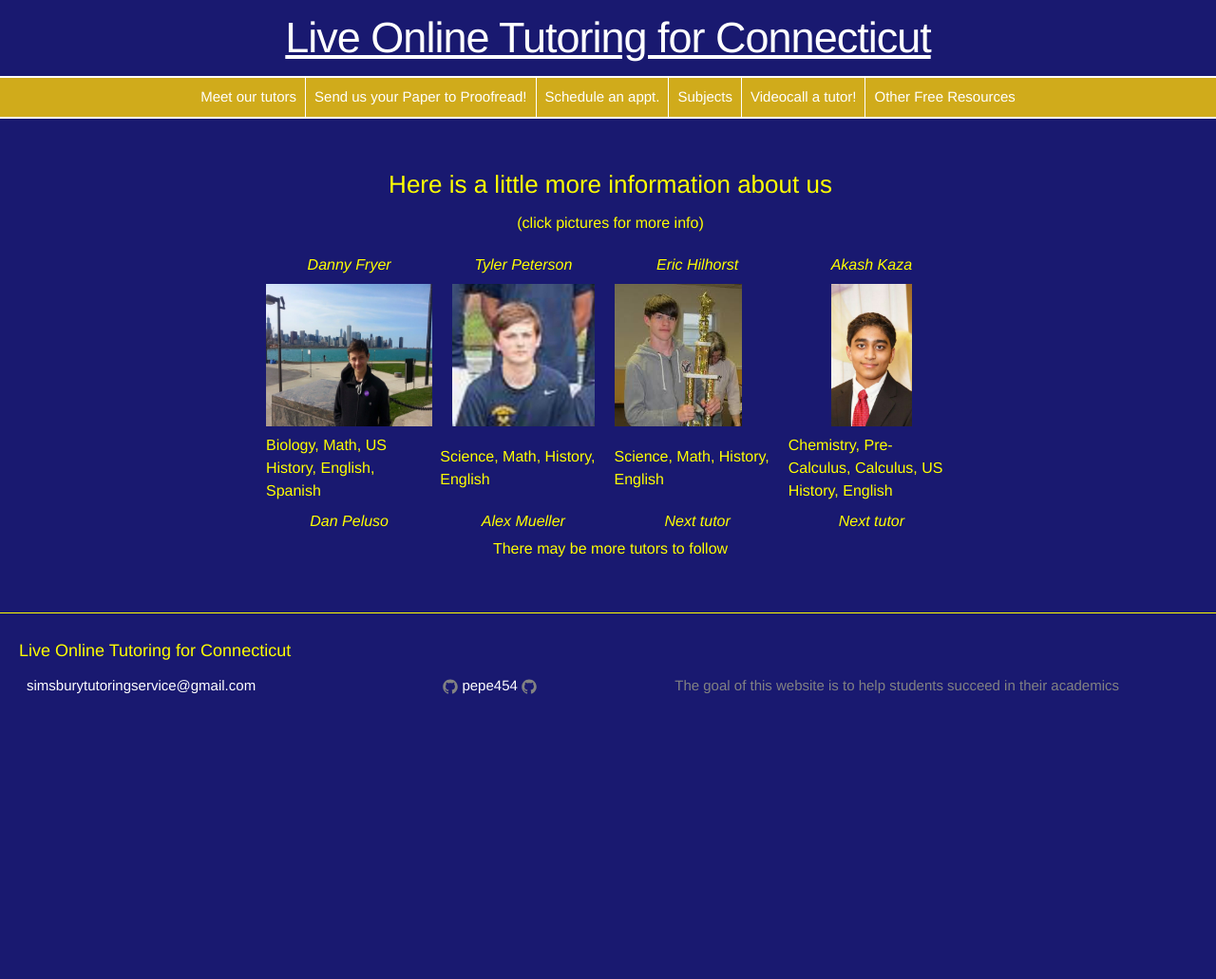
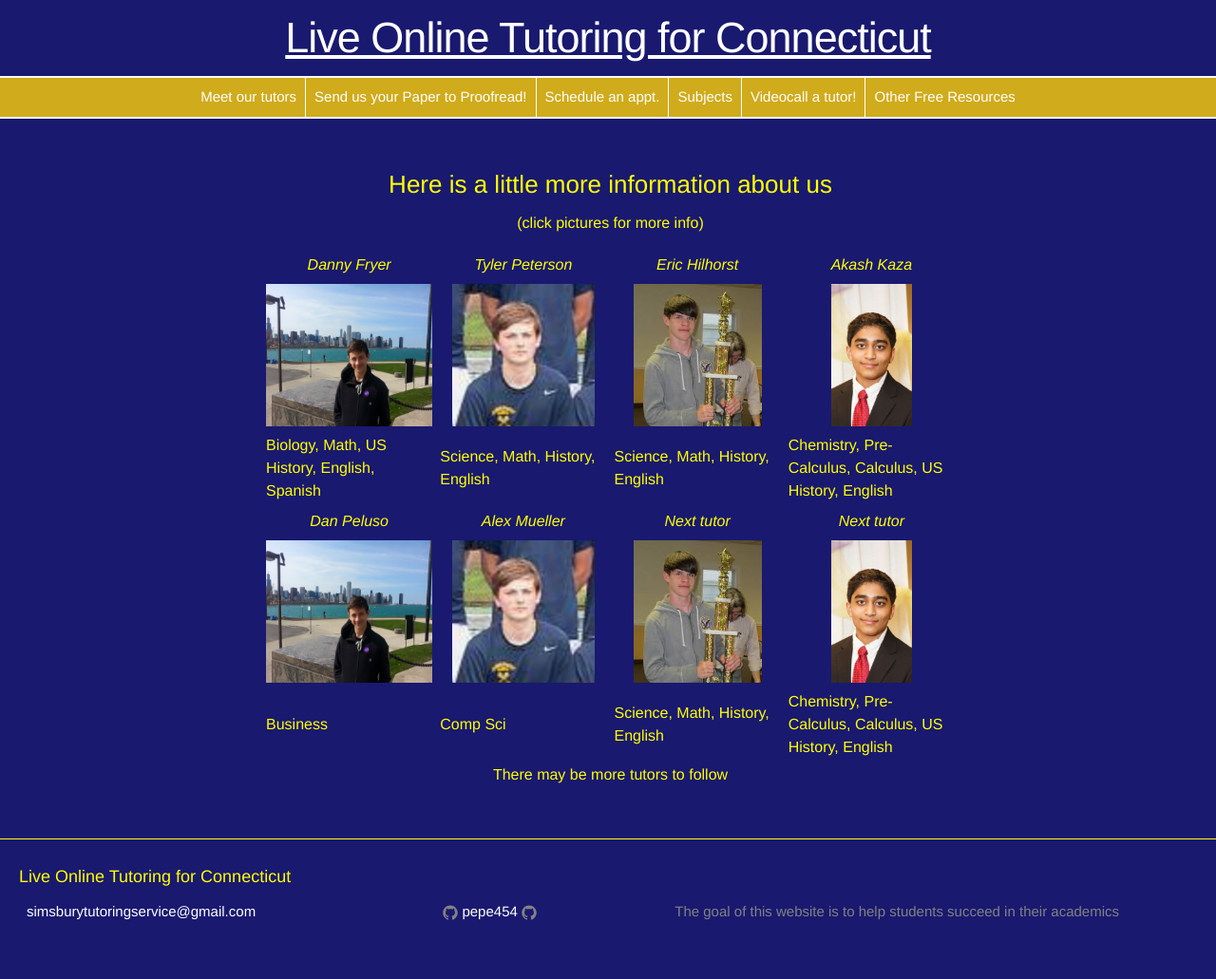
Before and after one commit to pepe454/pepe454.github.io, a Jekyll site: the page built from nav-bar/about.md, in a window 1280 px wide. Shown: the whole page at 95% size. Built offline with Jekyll 4.4.1, drawn with Linux system fonts in a browser that asks for light colours; before the commit the page ends 900 px from its top, so only the background shows below that.

Commit message:
Update about.md

```diff
--- a/nav-bar/about.md
+++ b/nav-bar/about.md
@@ -31,7 +31,7 @@ permalink: /about/
     </a>
     </td>
 <!--Eric's column-->
-    <td>
+    <td align="center">
     <a href="{{ "/nav-bar/tutor-profiles/Eric.html" | prepend: site.baseurl }}"> <img src=
     "https://github.com/pepe454/pepe454.github.io/blob/master/nav-bar/tutor-profiles/tutor-pictures/eric.jpg?raw=true" height= "150px">
     </a>
@@ -62,13 +62,57 @@ permalink: /about/
     </td>
   </tr>
 <!--Fourth Row-->
-<!--Danny's column-->
   <tr>
     <td width="15%" align="center"><i>Dan Peluso</i></td>
     <td width="15%" align="center"><i>Alex Mueller</i></td>
     <td width="15%" align="center"><i>Next tutor</i></td>
     <td width="15%" align="center"><i>Next tutor</i></td>
   </tr>
+  <!--Dan's column-->
+  <tr>
+    <td align="center">
+    <a href="{{ "/nav-bar/tutor-profiles/Danny.html" | prepend: site.baseurl }}"><img src="https://github.com/pepe454/pepe454.github.io/blob/master/nav-bar/tutor-profiles/tutor-pictures/Danny.jpg?raw=true" height="150px">
+    </a>
+    </td>
+<!--Alex's column-->
+    <td align="center">
+    <a href="{{ "/nav-bar/tutor-profiles/Tyler.html" | prepend: site.baseurl }}"><img
+    src="https://github.com/pepe454/pepe454.github.io/blob/master/nav-bar/tutor-profiles/tutor-pictures/Tyla.png?raw=true"
+    height="150px">
+    </a>
+    </td>
+<!--Tutor 3's column-->
+    <td align="center">
+    <a href="{{ "/nav-bar/tutor-profiles/Eric.html" | prepend: site.baseurl }}"> <img src=
+    "https://github.com/pepe454/pepe454.github.io/blob/master/nav-bar/tutor-profiles/tutor-pictures/eric.jpg?raw=true" height= "150px">
+    </a>
+    </td>
+<!--Tutor4's column-->
+    <td align="center">
+    <a href="{{ "/nav-bar/tutor-profiles/Akash.html" | prepend: site.baseurl }}"><img       src="https://github.com/pepe454/pepe454.github.io/blob/master/nav-bar/tutor-profiles/tutor-pictures/AKash2.JPG?raw=true" height="150px">
+    </a>
+    </td>
+  </tr>
+<!--Third Row--.
+<!--Dan's column-->
+  <tr>
+    <td>
+    Business
+    </td>
+<!--Alex's column-->
+    <td>
+    Comp Sci
+    </td>
+<!--Tutor3's column-->
+    <td>
+    Science, Math, History, English
+    </td>
+<!--Tutor4's column-->
+    <td>
+    Chemistry, Pre-Calculus, Calculus, US History, English
+    </td>
+  </tr>
+<!--Fourth Row-->
 </table>
 
 <p align="center">There may be more tutors to follow</p>
```
